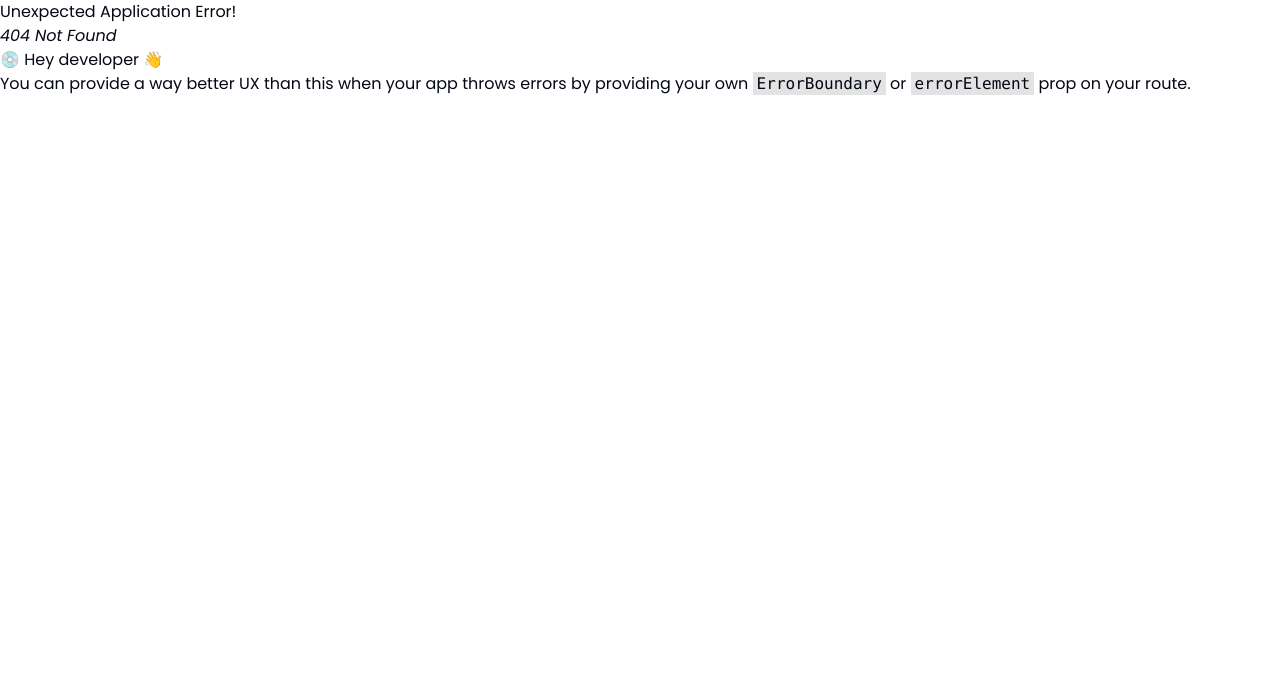
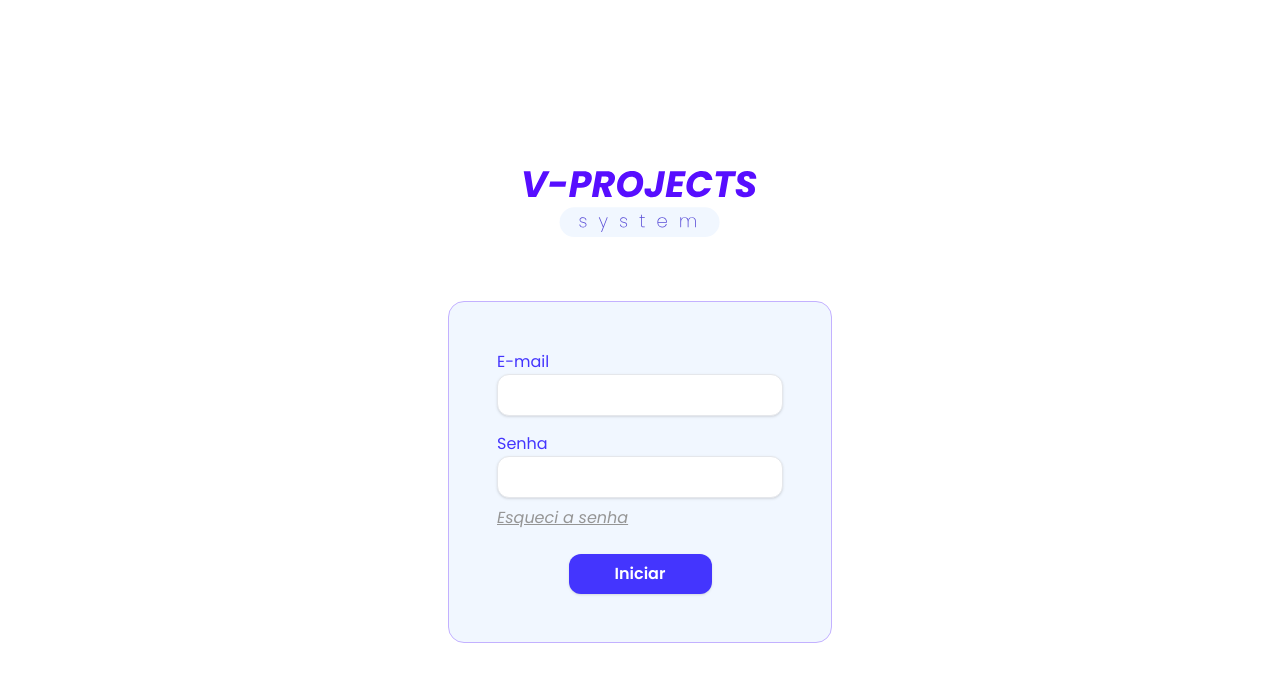
Before and after one commit to ericlbarreto/vprojects-web, a React (Vite) app: page /login in a window 1280 px wide. Before the commit this address had no page. Shown: the top 682 px of the page. Built offline with nearby package versions, Linux system fonts and the light colour scheme.

Commit message:
feat: login

```diff
--- a/src/App.tsx
+++ b/src/App.tsx
@@ -1,12 +1,23 @@
 import "./global.css";
-import { Outlet } from "react-router-dom";
+import { Outlet, useNavigate, useLocation } from "react-router-dom";
 import Header from "./components/Header";
+import { useEffect } from "react";
 
 function App() {
+  const navigate = useNavigate();
+  const location = useLocation();
+
+  useEffect(() => {
+    const token = sessionStorage.getItem("accessToken");
+    if (!token) {
+      navigate("/login");
+    }
+  }, [navigate]);
+
   return (
     <div className="App">
-      <Header />
-      <div className="pt-24">
+      {location.pathname !== "/login" && <Header />}
+      <div className={location.pathname !== "/login" ? "pt-24" : ""}>
         <Outlet />
       </div>
     </div>
--- a/src/main.tsx
+++ b/src/main.tsx
@@ -3,12 +3,14 @@ import ReactDOM from 'react-dom/client'
 import { RouterProvider, createBrowserRouter } from 'react-router-dom'
 import App from './App'
 import Home from './pages/Home'
+import LoginForm from './pages/Login'
 
 const router = createBrowserRouter([{
   path: "/",
   element: <App />,
   children: [
     { path: "/", element: <Home /> },
+    { path: "/login", element: <LoginForm /> },
   ]
 }])
 
--- /dev/null
+++ b/src/pages/Login.tsx
@@ -0,0 +1,94 @@
+import { useState, useEffect, FormEvent } from "react";
+import { useNavigate } from "react-router-dom";
+import Logo from "../assets/v-projects_logo.svg";
+import StartButton from "@/components/StartButton";
+
+function LoginForm() {
+    const navigate = useNavigate();
+    const [email, setEmail] = useState("");
+    const [password, setPassword] = useState("");
+    const [hasError, setHasError] = useState(false);
+    const [error, setError] = useState("");
+
+    useEffect(() => {
+        const token = sessionStorage.getItem("accessToken");
+        if (token) {
+            navigate("/");
+        }
+    }, [navigate]);
+
+    // TODO: Criar login service usando axios
+    const handleSubmit = async (e: FormEvent) => {
+        e.preventDefault();
+
+        const serverUrl = "http://localhost:3000/api/auth/login";
+
+        try {
+            const response = await fetch(serverUrl, {
+                method: "POST",
+                headers: {
+                    "Content-Type": "application/json",
+                },
+                body: JSON.stringify({ email, password }),
+            });
+
+            if (response.ok) {
+                const data = await response.json();
+                sessionStorage.setItem("accessToken", data.accessToken);
+                navigate("/");
+            } else {
+                setHasError(true);
+                setError("E-mail ou senha incorreto(a)");
+            }
+        } catch (error) {
+            console.error("Erro ao enviar dados de login", error);
+        }
+    };
+
+    return (
+        <div className="flex flex-col items-center justify-center h-screen space-y-16">
+            <div>
+                <img src={Logo} className="w-60 h-20" alt="Logo V-Projects" />
+            </div>
+            <div className="bg-buttonBlueBackground w-96 h-92 p-12 rounded-2xl border border-[#c3b1ff]">
+                <form onSubmit={handleSubmit}>
+                    <div className="mb-4">
+                        <label htmlFor="email" className="text-[#4435fe]">E-mail</label>
+                        <input
+                            type="email"
+                            id="email"
+                            className="w-full border rounded-md shadow py-2 px-3 focus:outline-none focus:border-[#4435fe]"
+                            autoComplete="email"
+                            required
+                            value={email}
+                            onChange={(e) => setEmail(e.target.value)}
+                            onClick={() => setHasError(false)}
+                        />
+                    </div>
+                    <div className="mb-2">
+                        <label htmlFor="senha" className="text-[#4435fe]">Senha</label>
+                        <input
+                            type="password"
+                            id="senha"
+                            className="w-full border rounded-md shadow py-2 px-3 focus:outline-none focus:border-[#4435fe]"
+                            autoComplete="current-password"
+                            required
+                            value={password}
+                            onChange={(e) => setPassword(e.target.value)}
+                            onClick={() => setHasError(false)}
+                        />
+                    </div>
+                    {hasError && <div className="text-red-500 mb-4 text-xs">{error}</div>}
+                    <div className="mb-6 text-blue-500">
+                        <a href="#" className="underline text-[#959595] italic">Esqueci a senha</a>
+                    </div>
+                    <div className="flex justify-center">
+                        <StartButton className={"bg-[#4435fe] hover:bg-blue-600 text-white font-semibold rounded-md shadow py-2 px-4 w-1/2"} />
+                    </div>
+                </form>
+            </div>
+        </div>
+    );
+}
+
+export default LoginForm;
```
